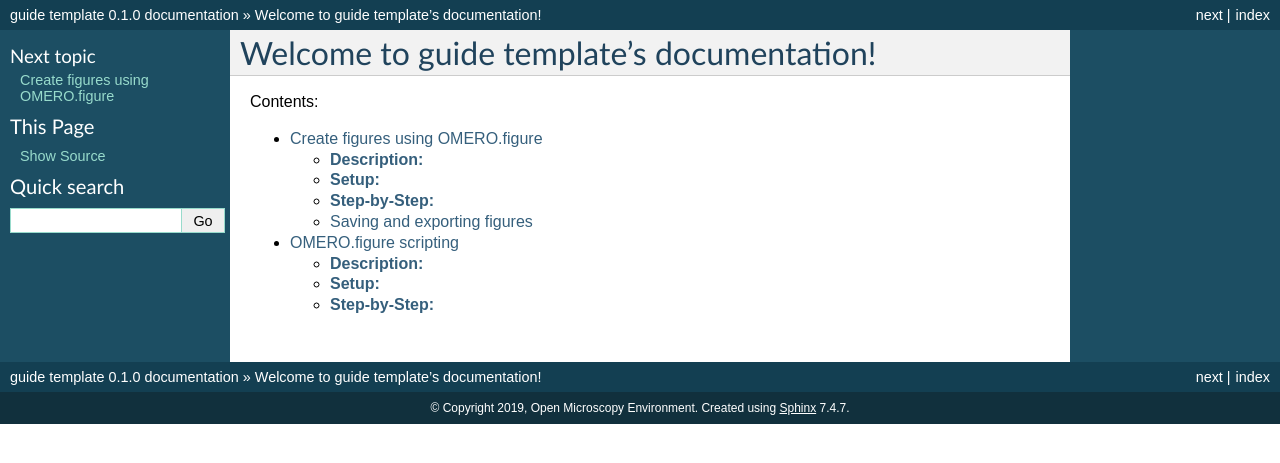
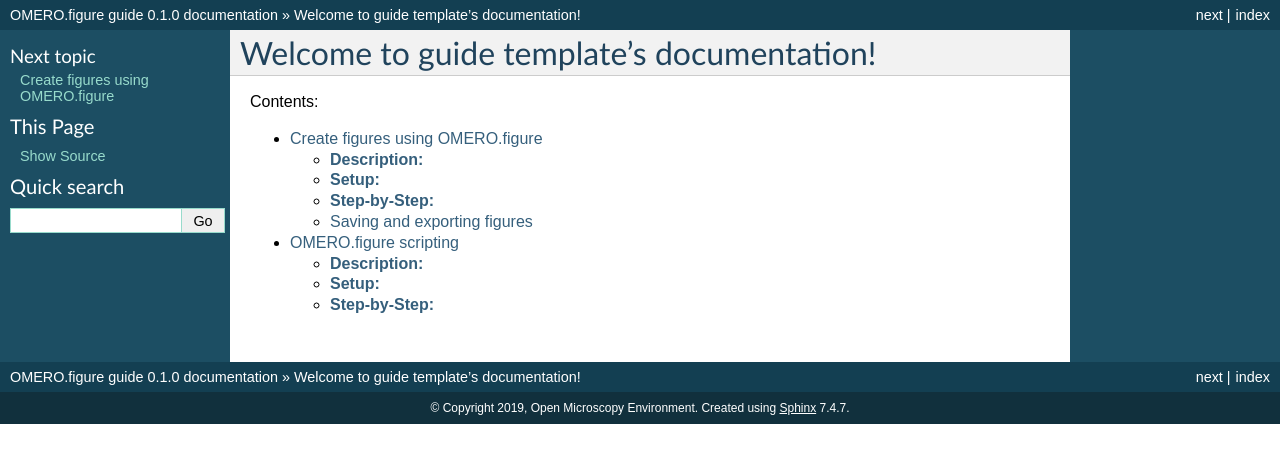
Before and after one commit to ome/omero-guide-figure, a Sphinx documentation site: the page built from docs/index.rst, in a window 1280 px wide. Shown: the top 463 px of the page. Built offline with Sphinx 7.4.7, drawn with Linux system fonts in a browser that asks for light colours.

Commit message:
Set the name of the project

```diff
--- a/docs/conf.py
+++ b/docs/conf.py
@@ -49,7 +49,7 @@
 master_doc = 'index'
 
 # General information about the project.
-project = u'guide template'
+project = u'OMERO.figure guide'
 copyright = u'2019, Open Microscopy Environment'
 
 # The version info for the project you're documenting, acts as replacement for
```
